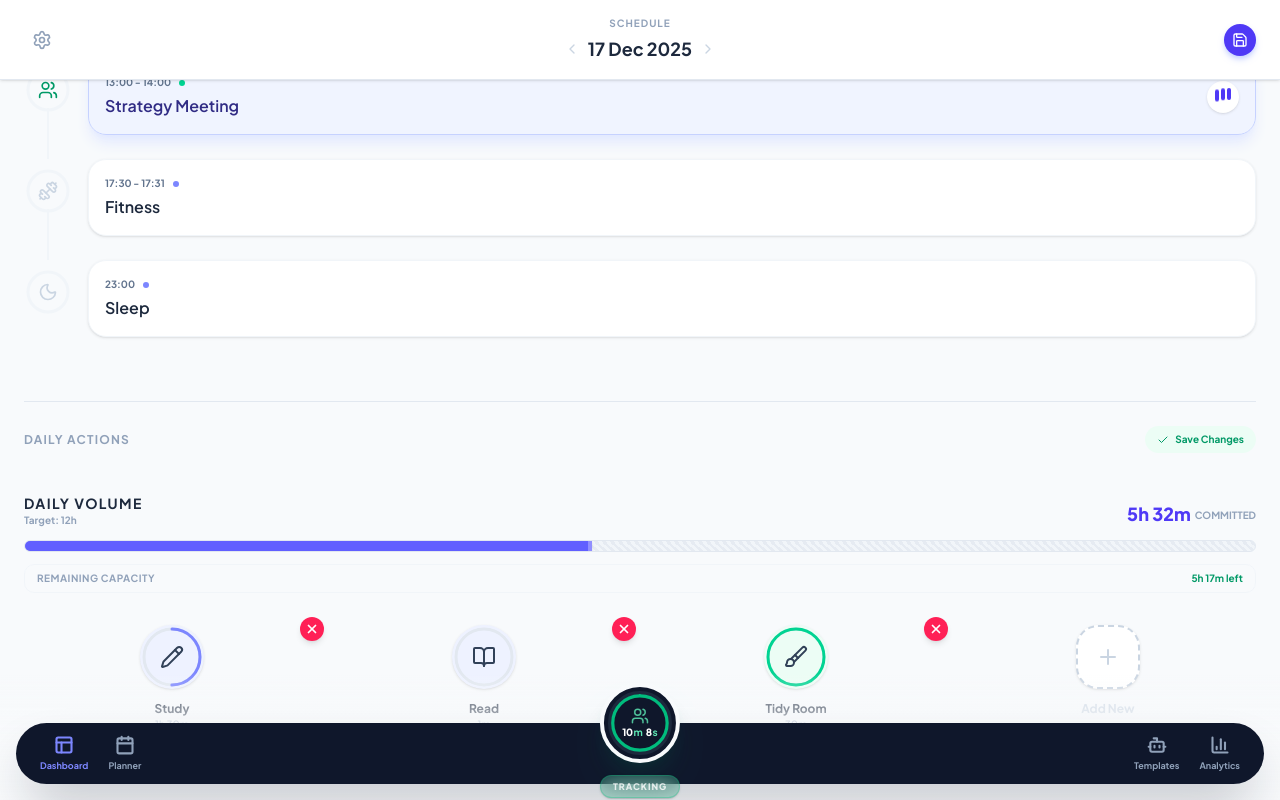
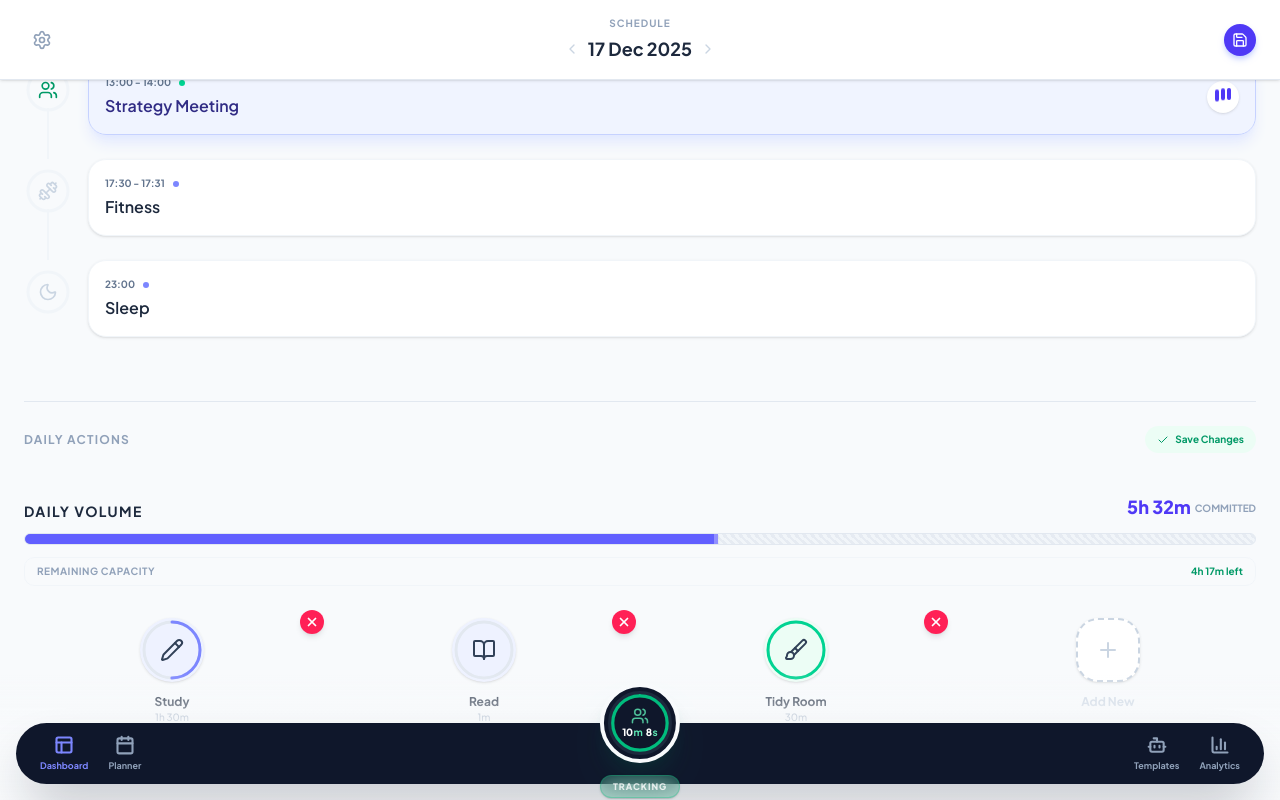
Before and after one commit to kysing02/integrity-app, a Next.js app: page / in a window 1280 px wide. Both pictures are taken after a click on the button "Edit Actions". Built offline with nearby package versions, Linux system fonts and the light colour scheme.

Commit message:
Change daily volume logic and view

```diff
--- a/src/app/page.tsx
+++ b/src/app/page.tsx
@@ -62,11 +62,10 @@ export default function Dashboard() {
   useEffect(() => {
     let interval: NodeJS.Timeout;
 
-    // Run this loop even if no task is active to update "Time Left in Day"
     interval = setInterval(() => {
       const now = new Date();
 
-      // 1. Update Active Task Elapsed Time (Existing Logic)
+      // 1. Update Active Task Elapsed Time (Your existing logic)
       if (activeTask) {
          const updateList = (list: TaskItem[]) => list.map(t => {
             if (t.id === activeTask.id) return { ...t, elapsedSeconds: t.elapsedSeconds + 1 };
@@ -76,17 +75,34 @@ export default function Dashboard() {
          else setScheduleTasks(prev => updateList(prev));
       }
 
-      // 2. CALCULATE FLEX CAPACITY (The "Space Remaining" Formula)
-      const midnight = new Date();
-      midnight.setHours(24, 0, 0, 0);
-      const secondsLeftInDay = (midnight.getTime() - now.getTime()) / 1000;
+      // 2. CALCULATE HORIZON (Midnight OR Sleep Time)
+      let horizon = new Date();
+      horizon.setHours(24, 0, 0, 0); // Default: Midnight
 
-      // Sum of FUTURE obligations only
-      const remainingScheduleLoad = scheduleTasks.reduce((acc, t) => acc + getTaskRemainingSeconds(t, now), 0);
+      const sleepTask = scheduleTasks.find(t => t.icon === Moon || t.title === "Sleep");
+      if (sleepTask && !sleepTask.timeRange.includes('-')) {
+         // Assuming Sleep is a single point like "23:00"
+         const sleepDate = getTodayDateAtTime(sleepTask.timeRange);
+         // Only use Sleep as horizon if it's later today (before midnight)
+         // If sleep is 00:30, it's > now but < midnight? No, it's next day.
+         // Simple check: If SleepDate is > Now and < Midnight, use it.
+         if (sleepDate > now && sleepDate < horizon) {
+            horizon = sleepDate;
+         }
+      }
+
+      // 3. CALCULATE REMAINING TIME BUDGET
+      const secondsUntilHorizon = Math.max(0, (horizon.getTime() - now.getTime()) / 1000);
+
+      // 4. SUM OF FUTURE OBLIGATIONS (Excluding Sleep itself)
+      const remainingScheduleLoad = scheduleTasks
+        .filter(t => t.id !== sleepTask?.id) // Don't double count sleep time
+        .reduce((acc, t) => acc + getTaskRemainingSeconds(t, now), 0);
+
       const remainingDailyLoad = dailyActions.reduce((acc, t) => acc + getTaskRemainingSeconds(t, now), 0);
 
-      // Flex = Time Left - Work Left
-      const currentFlex = Math.max(0, secondsLeftInDay - remainingScheduleLoad - remainingDailyLoad);
+      // 5. FINAL CALCULATION
+      const currentFlex = Math.max(0, secondsUntilHorizon - remainingScheduleLoad - remainingDailyLoad);
       setFlexCapacitySeconds(currentFlex);
 
     }, 1000);
@@ -94,7 +110,7 @@ export default function Dashboard() {
     return () => clearInterval(interval);
   }, [activeTask, scheduleTasks, dailyActions]);
 
-  // --- CALCULATE TOTAL VOLUME (For the "Bar Fill" - Diligence) ---
+  // --- CALCULATE TOTAL VOLUME (For the Bar Fill) ---
   const scheduleLoad = scheduleTasks.reduce((acc, t) => acc + parseDurationToSeconds(t.timeRange), 0);
   const dailyLoad = dailyActions.reduce((acc, t) => acc + parseDurationToSeconds(t.timeRange), 0);
   const totalVolumeSeconds = scheduleLoad + dailyLoad;
@@ -245,7 +261,7 @@ export default function Dashboard() {
                 </div>
 
                 <div className="-mx-6 mb-4">
-                  {/* Pass BOTH metrics: Volume (Past+Future Plan) and Capacity (Future Space) */}
+                  {/* PASS BOTH VALUES TO FLEXBUCKET */}
                   <FlexBucket
                     totalVolumeSeconds={totalVolumeSeconds}
                     flexCapacitySeconds={flexCapacitySeconds}
@@ -257,17 +273,35 @@ export default function Dashboard() {
                     const rawProgress = totalSecs > 0 ? (action.elapsedSeconds / totalSecs) * 100 : 0;
                     return (
                       <TaskCircle
-                        key={action.id} title={action.title} duration={action.timeRange} Icon={action.icon} category={action.category}
-                        progress={Math.min(rawProgress, 100)} isActive={action.status === 'in_progress'} onClick={() => handleToggleTask(action.id, true)}
-                        isEditing={isEditingActions} onDelete={() => handleDeleteDailyAction(action.id)}
-                        onDragStart={() => handleDragStart(index)} onDragOver={(e) => handleDragOver(e, index)} onDrop={handleDrop}
+                        key={action.id}
+                        title={action.title}
+                        duration={action.timeRange}
+                        Icon={action.icon}
+                        category={action.category}
+                        progress={Math.min(rawProgress, 100)}
+                        isActive={action.status === 'in_progress'}
+                        onClick={() => handleToggleTask(action.id, true)}
+                        isEditing={isEditingActions}
+                        onDelete={() => handleDeleteDailyAction(action.id)}
+                        onDragStart={() => handleDragStart(index)}
+                        onDragOver={(e) => handleDragOver(e, index)}
+                        onDrop={handleDrop}
                       />
                     );
                   })}
-                  <div onClick={handleAddDailyAction} className="flex flex-col items-center gap-3 cursor-pointer active:scale-95 transition-transform">
-                    <div className="w-16 h-16 rounded-3xl bg-white border-2 border-dashed border-slate-300 flex items-center justify-center text-slate-300 hover:text-indigo-500 hover:border-indigo-200 transition-all shadow-sm"><Plus size={24} /></div>
-                    <p className="text-xs font-bold text-slate-300">Add New</p>
-                  </div>
+
+                  {/* Add New Button - ONLY VISIBLE WHEN EDITING */}
+                  {isEditingActions && (
+                    <div
+                      onClick={handleAddDailyAction}
+                      className="flex flex-col items-center gap-3 cursor-pointer active:scale-95 transition-transform"
+                    >
+                      <div className="w-16 h-16 rounded-3xl bg-white border-2 border-dashed border-slate-300 flex items-center justify-center text-slate-300 hover:text-indigo-500 hover:border-indigo-200 transition-all shadow-sm">
+                        <Plus size={24} />
+                      </div>
+                      <p className="text-xs font-bold text-slate-300">Add New</p>
+                    </div>
+                  )}
                 </div>
               </section>
             </div>
--- a/src/components/dashboard/FlexBucket.tsx
+++ b/src/components/dashboard/FlexBucket.tsx
@@ -1,16 +1,20 @@
 import React from 'react';
 
 interface FlexBucketProps {
-  totalVolumeSeconds: number;  // "Diligence" (Fills the bar)
-  flexCapacitySeconds: number; // "Availability" (Text info)
+  totalVolumeSeconds: number;  // "Diligence"
+  flexCapacitySeconds: number; // "Availability"
 }
 
 const FlexBucket = ({ totalVolumeSeconds, flexCapacitySeconds }: FlexBucketProps) => {
-  // CONFIG: Daily Target for the visual bar (e.g., 12 hours = 100% full)
-  const VISUAL_TARGET_SECONDS = 12 * 60 * 60;
 
-  // Bar Percentage (Capped at 100%)
-  const percentage = Math.min(100, (totalVolumeSeconds / VISUAL_TARGET_SECONDS) * 100);
+  // LOGIC: The "Whole Pie" is the sum of what you've booked + what's left.
+  // As you book more, Flex shrinks, Volume grows, but the Total stays roughly constant
+  // (until time passes, then the Total shrinks, making the bar fill up faster!)
+  const totalBudget = totalVolumeSeconds + flexCapacitySeconds;
+  const safeTotal = totalBudget > 0 ? totalBudget : 1;
+
+  // Percentage of your available time that is currently booked
+  const percentage = Math.min(100, (totalVolumeSeconds / safeTotal) * 100);
 
   // Format helpers
   const formatTime = (totalSeconds: number) => {
@@ -25,7 +29,7 @@ const FlexBucket = ({ totalVolumeSeconds, flexCapacitySeconds }: FlexBucketProps
       <div className="flex justify-between items-end">
         <div className="flex flex-col">
            <h3 className="font-bold text-sm text-slate-800 uppercase tracking-widest">Daily Volume</h3>
-           <span className="text-[10px] text-slate-400 font-bold">Target: 12h</span>
+           {/* Target text removed */}
         </div>
 
         <div className="text-right">
@@ -36,7 +40,7 @@ const FlexBucket = ({ totalVolumeSeconds, flexCapacitySeconds }: FlexBucketProps
         </div>
       </div>
 
-      {/* The Bar (Visualizes Volume) */}
+      {/* The Bar */}
       <div className="relative h-3 w-full bg-slate-100 rounded-full overflow-hidden border border-slate-200">
         <div className="absolute inset-0 opacity-30"
              style={{ backgroundImage: 'linear-gradient(45deg, #cbd5e1 25%, transparent 25%, transparent 50%, #cbd5e1 50%, #cbd5e1 75%, transparent 75%, transparent)', backgroundSize: '8px 8px' }}
@@ -49,7 +53,7 @@ const FlexBucket = ({ totalVolumeSeconds, flexCapacitySeconds }: FlexBucketProps
         </div>
       </div>
 
-      {/* Footer: Flex Capacity (The "Scarcity" Logic) */}
+      {/* Footer: Flex Capacity */}
       <div className="flex justify-between items-center text-[10px] font-bold bg-slate-50 px-3 py-1.5 rounded-lg border border-slate-100 mt-1">
         <span className="text-slate-400 uppercase tracking-wider">Remaining Capacity</span>
         <span className={`${flexCapacitySeconds < 3600 ? 'text-rose-500' : 'text-emerald-600'}`}>
--- a/src/lib/timeUtils.ts
+++ b/src/lib/timeUtils.ts
@@ -1,47 +1,35 @@
-export const parseDurationToSeconds = (timeStr: string): number => {
-  // Case 1: "09:00 - 11:30" (Schedule Range)
-  if (timeStr.includes(' - ')) {
-    const [start, end] = timeStr.split(' - ');
-    const [sH, sM] = start.split(':').map(Number);
-    const [eH, eM] = end.split(':').map(Number);
-    return ((eH * 60 + eM) - (sH * 60 + sM)) * 60;
-  }
-  // Case 2: "1h 30m" or "45m" (Daily Duration)
-  let total = 0;
-  const hours = timeStr.match(/(\d+)h/);
-  const minutes = timeStr.match(/(\d+)m/);
-  if (hours) total += parseInt(hours[1]) * 3600;
-  if (minutes) total += parseInt(minutes[1]) * 60;
-  return total > 0 ? total : 0;
-};
+import { TaskItem } from "@/types/dashboard";
 
+// --- Helper: Get Date Object for Today at specific time ---
+// NEW HELPER needed for the math
 export const getTodayDateAtTime = (timeStr: string): Date => {
-  const [hours, minutes] = timeStr.split(':').map(Number);
+  const [hours, minutes] = timeStr.split(/[:h]/).map(str => parseInt(str) || 0);
   const date = new Date();
   date.setHours(hours, minutes, 0, 0);
   return date;
 };
 
-export const getTaskRemainingSeconds = (task: any, now: Date): number => {
-  // Case 1: Daily Action (Simple duration subtraction)
+// --- Helper: Calculate Future Work Load ---
+// NEW HELPER to sum up only the work that hasn't happened yet
+export const getTaskRemainingSeconds = (task: TaskItem, now: Date): number => {
+  // Completed tasks consume 0 future capacity
+  if (task.status === 'completed') return 0;
+
+  // 1. Daily Actions (Simple Duration - Elapsed)
   if (task.isDaily) {
-    if (task.status === 'completed') return 0;
     const totalSeconds = parseDurationToSeconds(task.timeRange);
     return Math.max(0, totalSeconds - task.elapsedSeconds);
   }
 
-  // Case 2: Scheduled Task (Time Block logic)
-  if (task.status === 'completed') return 0; // Completed tasks release their time
-
+  // 2. Scheduled Tasks (Time Block - Time already passed)
   if (task.timeRange.includes(' - ')) {
     const [startStr, endStr] = task.timeRange.split(' - ');
     const end = getTodayDateAtTime(endStr);
 
-    // If the task is in the past, it consumes 0 FUTURE time
+    // If task is already over, it consumes 0 future capacity
     if (now >= end) return 0;
 
-    // If we are currently IN the task, or it's in the future
-    // The "Load" is the time from NOW (or Start) until End
+    // We only count the time from NOW (or Start) until End
     const start = getTodayDateAtTime(startStr);
     const effectiveStart = now > start ? now : start;
 
@@ -50,3 +38,21 @@ export const getTaskRemainingSeconds = (task: any, now: Date): number => {
 
   return 0;
 };
+
+// --- Helper: Parse Time Strings ---
+export const parseDurationToSeconds = (timeStr: string): number => {
+  // ... (Your existing parseDurationToSeconds logic) ...
+  // (Keep this exactly as you had it)
+  if (timeStr.includes(' - ')) {
+    const [start, end] = timeStr.split(' - ');
+    const [sH, sM] = start.split(':').map(Number);
+    const [eH, eM] = end.split(':').map(Number);
+    return ((eH * 60 + eM) - (sH * 60 + sM)) * 60;
+  }
+  let total = 0;
+  const hours = timeStr.match(/(\d+)h/);
+  const minutes = timeStr.match(/(\d+)m/);
+  if (hours) total += parseInt(hours[1]) * 3600;
+  if (minutes) total += parseInt(minutes[1]) * 60;
+  return total > 0 ? total : 0;
+};
```
